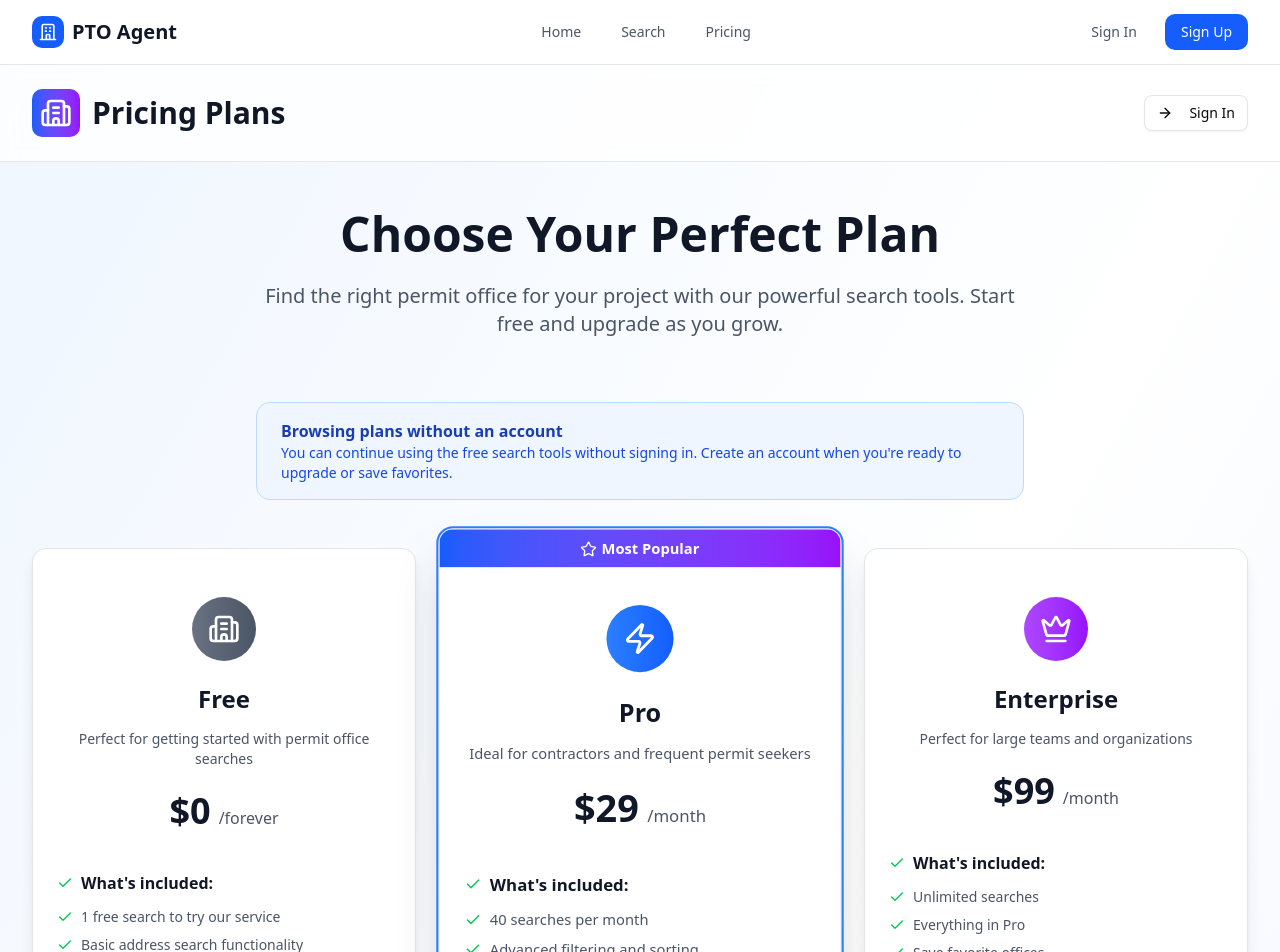
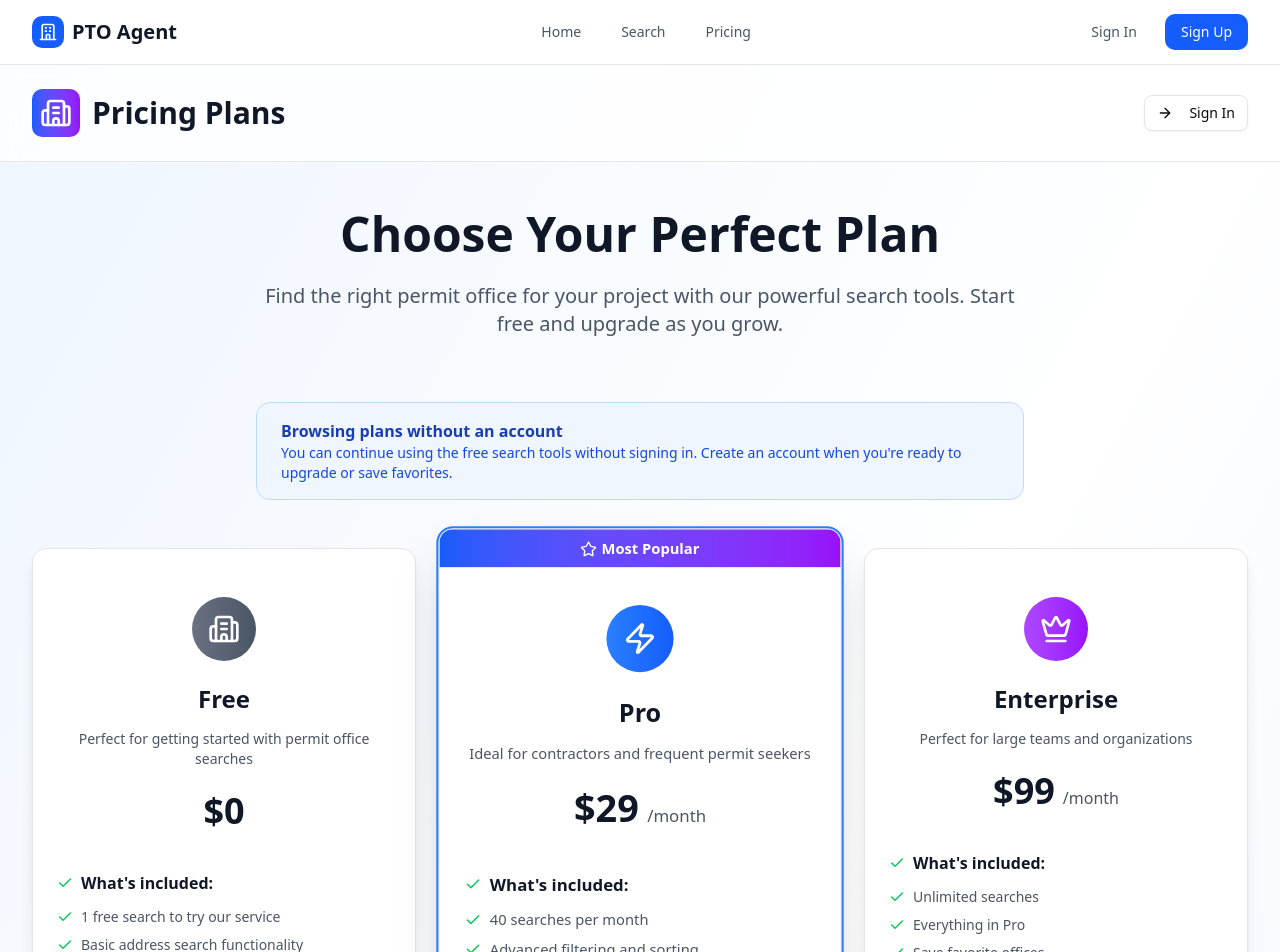
Before and after one commit to mrmoe28/pto-agent, a Next.js app: page /pricing in a window 1280 px wide. Shown: the top 952 px of the page. Built offline with nearby package versions, Linux system fonts and the light colour scheme; no server answers.

Commit message:
Remove '/forever' text from Free plan pricing display
- Updated Free plan period from 'forever' to empty string
- Added conditional rendering for period text in pricing display
- Free plan now shows just '--' without period suffix

```diff
--- a/src/app/pricing/page.tsx
+++ b/src/app/pricing/page.tsx
@@ -33,7 +33,7 @@ const pricingPlans: PricingPlan[] = [
     id: 'free',
     name: 'Free',
     price: 0,
-    period: 'forever',
+    period: '',
     description: 'Perfect for getting started with permit office searches',
     icon: <Building2 className="h-8 w-8" />,
     color: 'from-gray-500 to-gray-600',
@@ -238,7 +238,7 @@ export default function PricingPage() {
                 </CardDescription>
                 <div className="mt-4">
                   <span className="text-4xl font-bold text-gray-900">${plan.price}</span>
-                  <span className="text-gray-600 ml-2">/{plan.period}</span>
+                  {plan.period && <span className="text-gray-600 ml-2">/{plan.period}</span>}
                 </div>
               </CardHeader>
 
```
